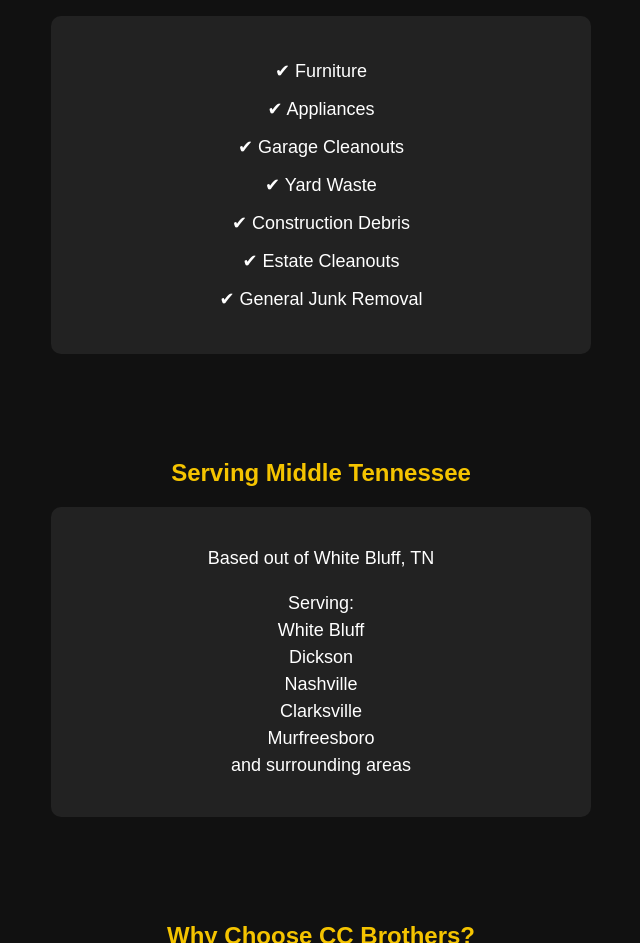
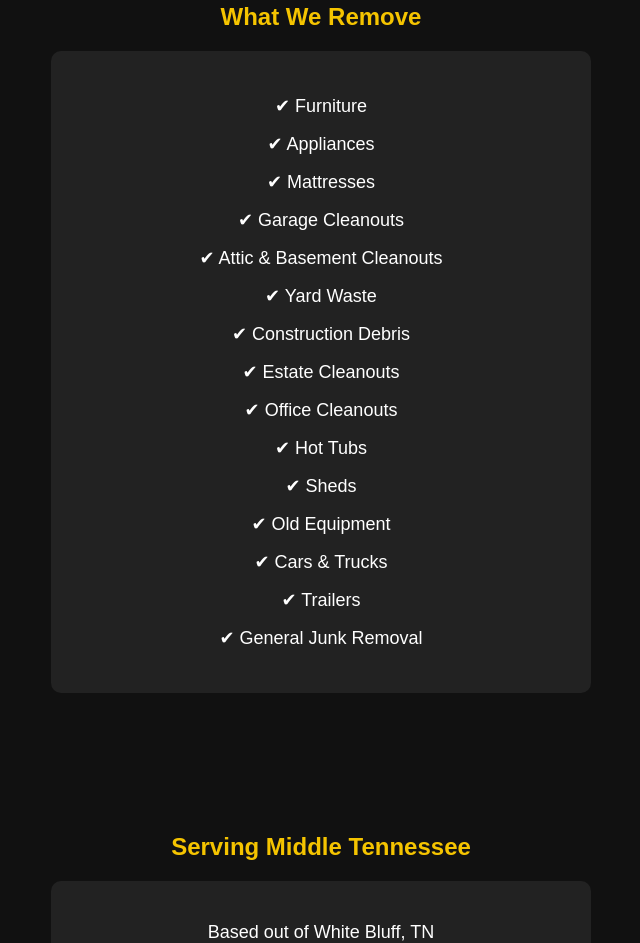
Before and after one commit to cluttercutterbrothers/Ccbrothersjunk, a plain HTML site: page index.html in a window 1280 px wide. Shown: the part 431-1374 px from the top of the page, without its empty margins (319-959 px from the left). Drawn offline with Linux system fonts and the light colour scheme.

Commit message:
Update index.html

```diff
--- a/index.html
+++ b/index.html
@@ -111,20 +111,30 @@
 
 
 <section>
+<section>
 <h2>What We Remove</h2>
 
 <div class="card">
 <ul>
 <li>✔ Furniture</li>
 <li>✔ Appliances</li>
+<li>✔ Mattresses</li>
 <li>✔ Garage Cleanouts</li>
+<li>✔ Attic & Basement Cleanouts</li>
 <li>✔ Yard Waste</li>
 <li>✔ Construction Debris</li>
 <li>✔ Estate Cleanouts</li>
+<li>✔ Office Cleanouts</li>
+<li>✔ Hot Tubs</li>
+<li>✔ Sheds</li>
+<li>✔ Old Equipment</li>
+<li>✔ Cars & Trucks</li>
+<li>✔ Trailers</li>
 <li>✔ General Junk Removal</li>
 </ul>
 </div>
 
+</section>
 </section>
 
 
```
